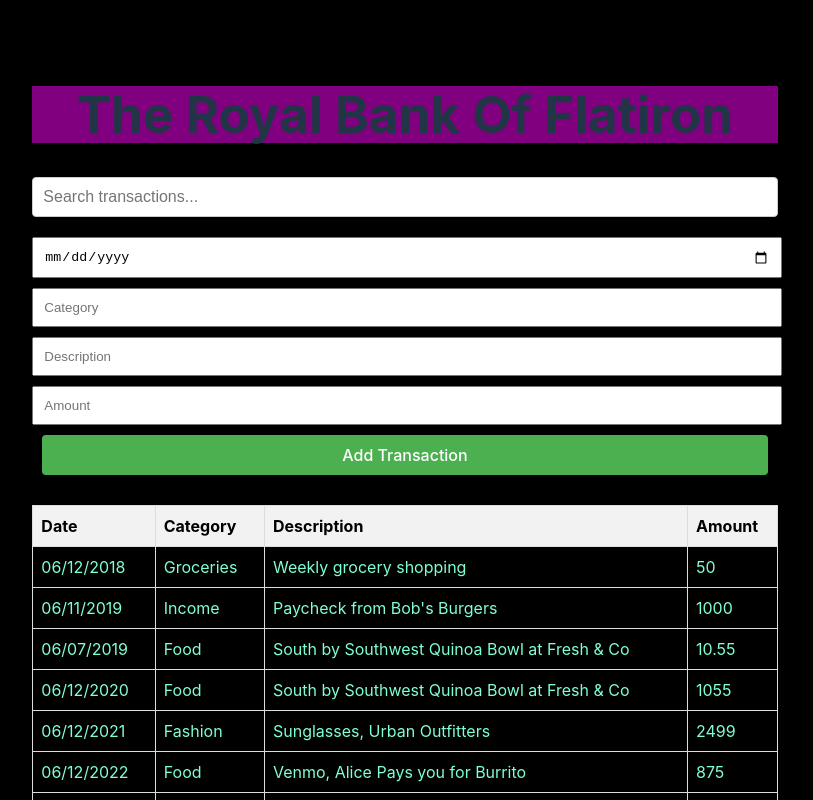
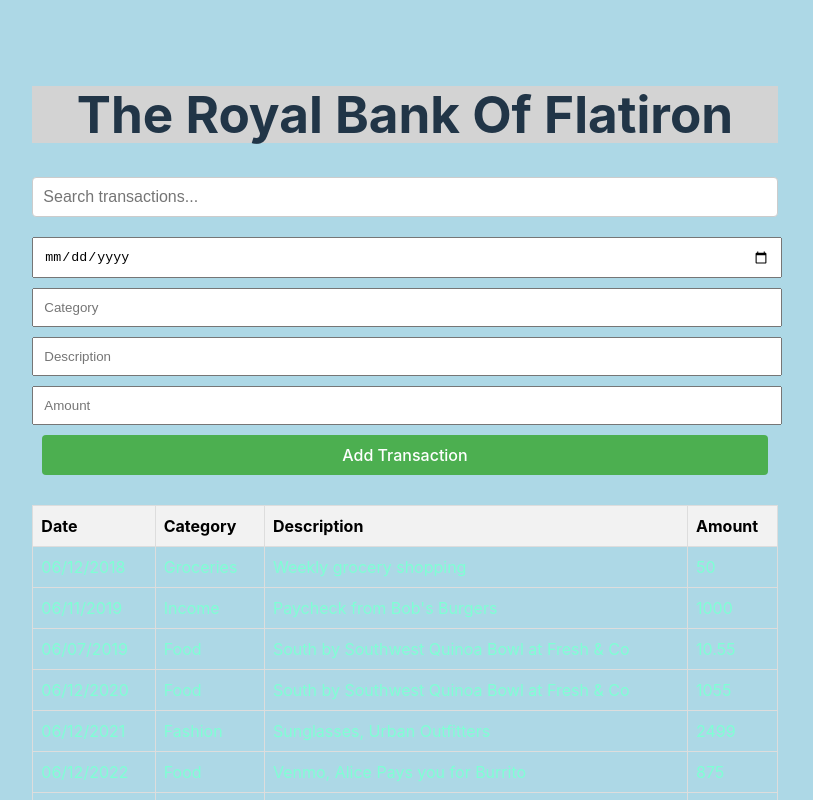
Before and after one commit to SGathuku/Flat-iron-bank, a React (Vite) app in the folder bank-of-flatiron/: page / in a window 1280 px wide. Shown: the top 800 px of the page, without its empty margins (235-1048 px from the left). Built offline with nearby package versions, Linux system fonts and the light colour scheme; data requests are answered from the project's data file; the HTML template or start-up script is replaced by a standard one.

Commit message:
modified App.css file

```diff
--- a/bank-of-flatiron/src/App.css
+++ b/bank-of-flatiron/src/App.css
@@ -56,8 +56,8 @@ header {
   align-items: center;
 }
 .starter{
-  background-color: purple;
+  background-color: lightgray;
 }
 body{
-  background-color: black;
+  background-color: lightblue;
 }
```
